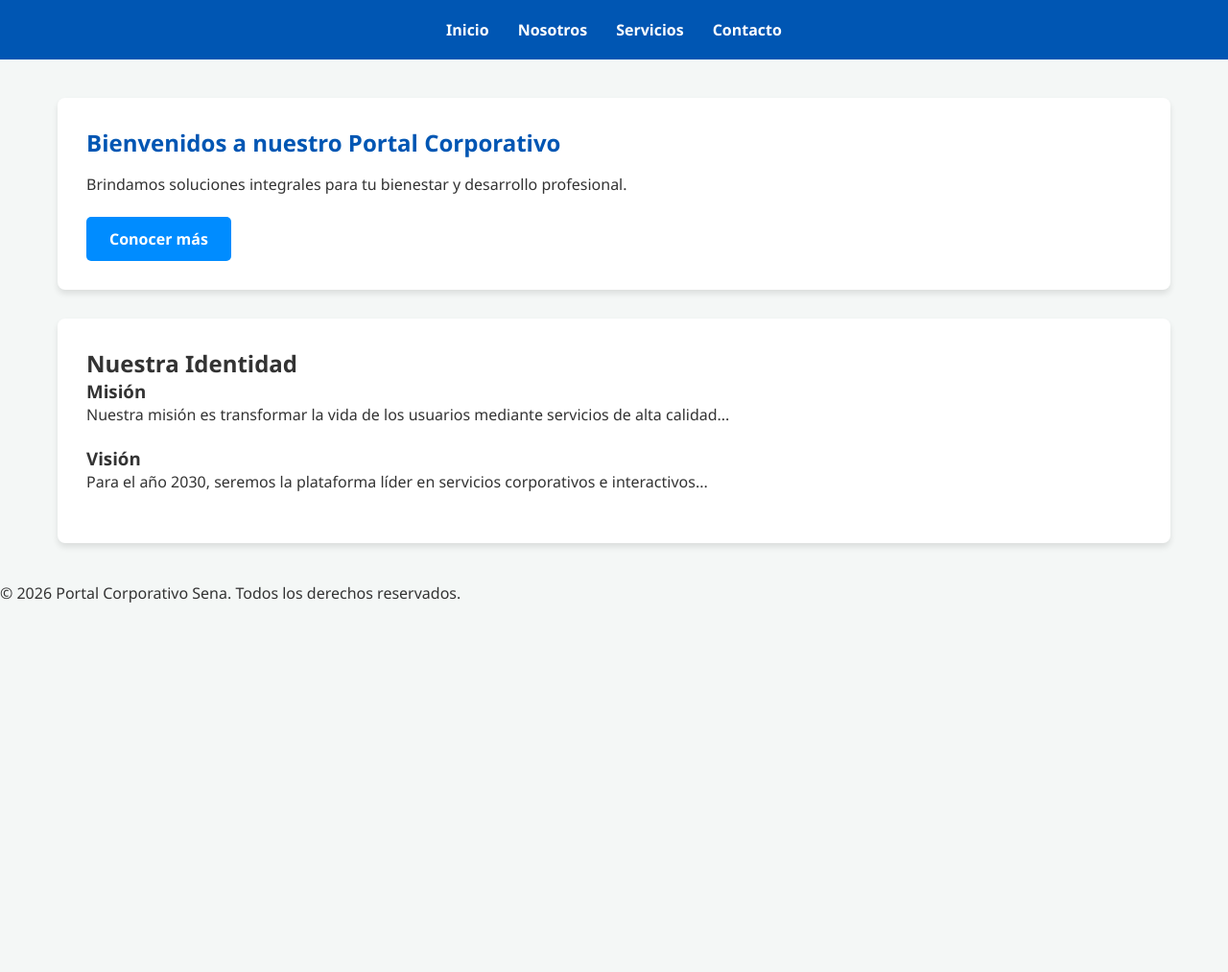
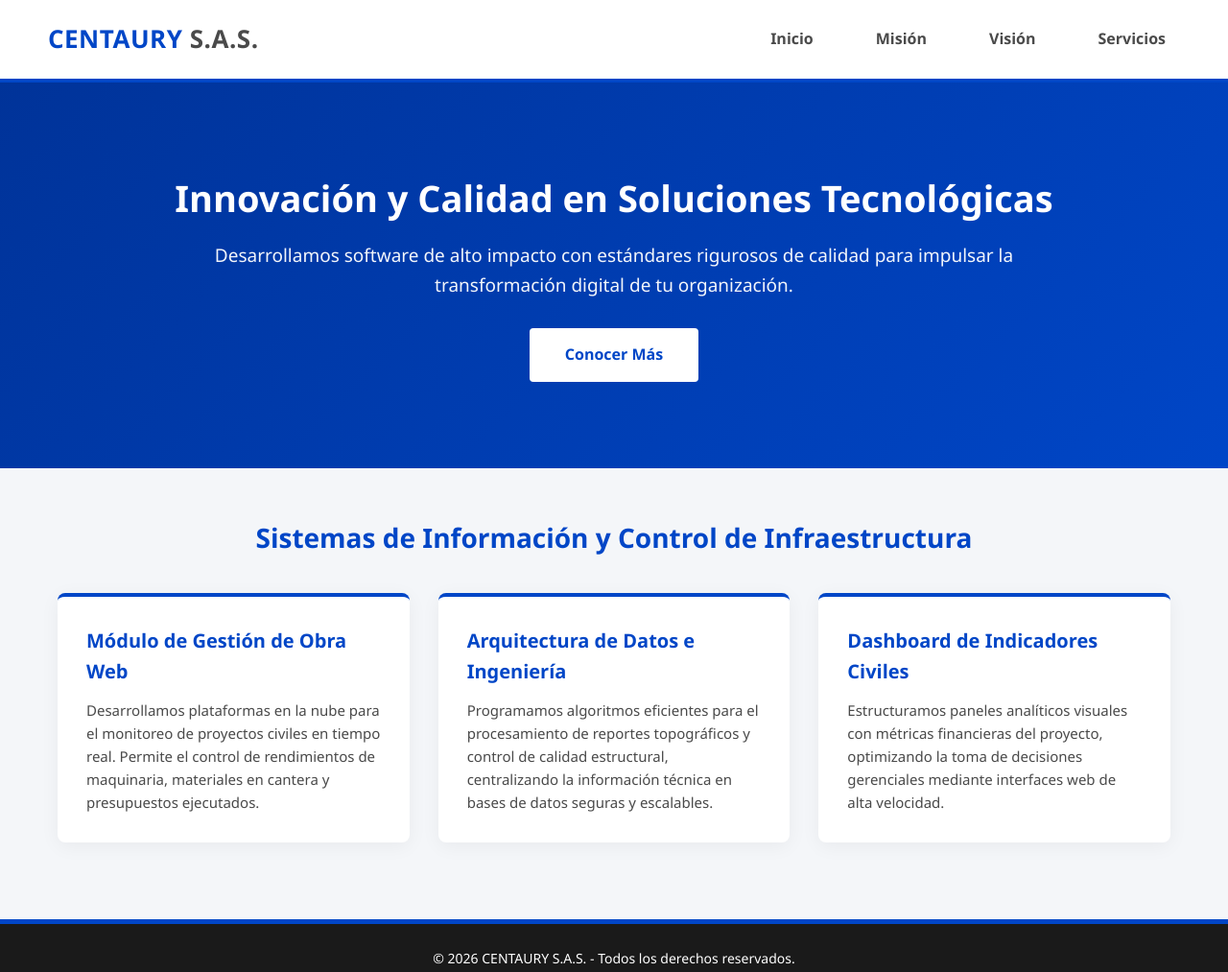
Before and after one commit to MarlonOrtega15/CENTAURY-SAS, a plain HTML site: page index.html in a window 1280 px wide. Shown: the whole page at 96% size. Before the commit the page ends 800 px from the top, so only its background shows below. Drawn offline with Linux system fonts and the light colour scheme.

Commit message:
refactor:aplicar diseño css grid y colores corporativos

```diff
--- a/index.html
+++ b/index.html
@@ -3,46 +3,55 @@
 <head>
     <meta charset="UTF-8">
     <meta name="viewport" content="width=device-width, initial-scale=1.0">
-    <title>CENTAURY S.A.S - Portal Corporativo</title>
+    <title>CENTAURY S.A.S. | Inicio</title>
     <link rel="stylesheet" href="styles.css">
 </head>
 <body>
 
     <header>
+        <div class="logo">
+            <h1>CENTAURY<span> S.A.S.</span></h1>
+        </div>
         <nav>
             <ul>
-                <li><a href="#">Inicio</a></li>
-                <li><a href="#">Nosotros</a></li>
+                <li><a href="index.html">Inicio</a></li>
+                <li><a href="mision.html">Misión</a></li>
+                <li><a href="vision.html">Visión</a></li>
                 <li><a href="#">Servicios</a></li>
-                <li><a href="#">Contacto</a></li>
             </ul>
         </nav>
     </header>
 
+    <section class="hero">
+        <h2>Innovación y Calidad en Soluciones Tecnológicas</h2>
+        <p>Desarrollamos software de alto impacto con estándares rigurosos de calidad para impulsar la transformación digital de tu organización.</p>
+        <a href="#" class="btn-primario">Conocer Más</a>
+    </section>
+
     <main>
-        <section>
-            <h1>Bienvenidos a nuestro Portal Corporativo</h1>
-            <p>Brindamos soluciones integrales para tu bienestar y desarrollo profesional.</p>
-            <div>
-                <button>Conocer más</button>
+        <h2 class="section-title">Sistemas de Información y Control de Infraestructura</h2>
+
+        <div class="grid-servicios">
+
+            <div class="card-empresarial">
+                <h3>Módulo de Gestión de Obra Web</h3>
+                <p>Desarrollamos plataformas en la nube para el monitoreo de proyectos civiles en tiempo real. Permite el control de rendimientos de maquinaria, materiales en cantera y presupuestos ejecutados.</p>
             </div>
-        </section>
 
-        <section>
-            <h2>Nuestra Identidad</h2>
-            <article>
-                <h3>Misión</h3>
-                <p>Nuestra misión es transformar la vida de los usuarios mediante servicios de alta calidad...</p>
-            </article>
-            <article>
-                <h3>Visión</h3>
-                <p>Para el año 2030, seremos la plataforma líder en servicios corporativos e interactivos...</p>
-            </article>
-        </section>
-    </main>
+            <div class="card-empresarial">
+                <h3>Arquitectura de Datos e Ingeniería</h3>
+                <p>Programamos algoritmos eficientes para el procesamiento de reportes topográficos y control de calidad estructural, centralizando la información técnica en bases de datos seguras y escalables.</p>
+            </div>
+
+            <div class="card-empresarial">
+                <h3>Dashboard de Indicadores Civiles</h3>
+                <p>Estructuramos paneles analíticos visuales con métricas financieras del proyecto, optimizando la toma de decisiones gerenciales mediante interfaces web de alta velocidad.</p>
+            </div>
+
+        </div> </main>
 
     <footer>
-        <p>&copy; 2026 Portal Corporativo Sena. Todos los derechos reservados.</p>
+        <p>&copy; 2026 CENTAURY S.A.S. - Todos los derechos reservados.</p>
     </footer>
 
 </body>
--- a/styles.css
+++ b/styles.css
@@ -1,81 +1,164 @@
-/* 1. RESETEO GLOBAL: Borra los márgenes raros que los navegadores traen por defecto */
+/* 1. RESETEO GLOBAL Y FUENTES (Para que se vea limpio en cualquier navegador) */
 * {
     margin: 0;
     padding: 0;
-    box-sizing: border-box; /* Hace que calcular tamaños de cajas sea más fácil */
-    font-family: 'Segoe UI', Tahoma, Geneva, Verdana, sans-serif; /* Tipografía limpia */
+    box-sizing: border-box;
+    font-family: 'Segoe UI', Tahoma, Geneva, Verdana, sans-serif;
 }
 
-/* 2. ESTILOS DEL CUERPO (BODY) */
 body {
-    background-color: #f4f7f6; /* Color de fondo gris muy claro */
-    color: #333333; /* Texto color gris oscuro para que no canse la vista */
+    background-color: #f4f6f9; /* Fondo gris claro muy limpio */
+    color: #333333;
+    line-height: 1.6;
 }
 
-/* 3. ENCABEZADO Y MENÚ (Uso de Flexbox básico) */
+/* 2. ENCABEZADO Y LOGO (COLORES DE HOJA MEMBRETE)*/
 header {
-    background-color: #0056b3; /* Azul corporativo tipo gran empresa */
-    padding: 20px;
+    background-color: #ffffff;
+    border-bottom: 4px solid #0046c7; /*Cambio al azul Rey vivo del membrete*/
+    padding: 20px 50px;
+    display: flex; /*OBLIGATORIO PARA QUE FUNCIONE JUSTIFY Y ALIGN!*/
+    justify-content: space-between;
+    align-items: center;
+    box-shadow: 0 2px 10px rgba(0, 0, 0, 0.05);
 }
 
+.logo h1{
+    color: #0046c7; /*Azul Rey para el nombre principal*/
+    font-size: 26px;
+    font-weight: 800;
+    letter-spacing: 0.5px;
+
+}
+
+.logo span{
+    color: #4a4a4a; /* cambiado al gris oscuro del membrete para el SAS*/
+
+}
+
+/* 3. MENÚ DE NAVEGACIÓN PROFESIONAL*/
 nav ul {
-    list-style: none; /* Le quita los puntitos negros a la lista */
-    display: flex; /* ¡MÁGICA ACTIVACIÓN DE FLEXBOX! Coloca los elementos en fila */
-    justify-content: center; /* Centra horizontalmente los elementos del menú */
-    gap: 30px; /* Crea una separación exacta de 30px entre cada enlace */
+    list-style: none;
+    display: flex;
+    gap: 35px;
 }
 
 nav ul li a {
-    text-decoration: none; /* Le quita la línea subrayada de abajo a los enlaces */
-    color: #ffffff; /* Texto blanco */
-    font-weight: bold; /* Letra en negrita */
+    text-decoration: none;
+    color: #4a4a4a; /* gris corporativo*/
+    font-weight: 600;
     font-size: 16px;
+    transition: all 0.3s ease;
+    padding: 8px 15px;
+    border-radius: 4px;
+}
+nav ul li a:hover {
+    color: #0046c7;
+    background-color: #e6edfa; /*findo azul muy siave al pasar el mause*/
+
 }
 
-/* Efecto Hover: Cambia de color cuando pasas el ratón por encima */
-nav ul li a:hover {
-    color: #ffc107; /* Color amarillo corporativo al pasar el mouse */
+/* 4. SECCIÓM HERO / BIENVENIDA (ENFOQUE EN PROYECTOS CIVILES */
+.hero {
+    background: linear-gradient(135deg, #003399 0%,#0046c7 100%); /*degradado con azul rey*/
+    color: #ffffff;
+    padding: 90px 50px;
+    text-align: center;
 }
 
-/* 4. SECCIÓN PRINCIPAL */
-main {
-    max-width: 1200px; /* Evita que la página se desarme en pantallas gigantes */
-    margin: 40px auto; /* Centra el bloque entero en la pantalla y da margen arriba/abajo */
-    padding: 0 20px;
+.hero h2{
+    font-size: 38px;
+    margin-bottom: 15px;
+    font-weight: 700;
+
 }
 
-/* Tarjeta Hero / Bienvenida */
-section {
-    background-color: #ffffff; /* Fondo blanco para simular una tarjeta limpia */
-    padding: 30px;
-    border-radius: 8px; /* Bordes redondeados modernos */
-    margin-bottom: 30px; /* Separación con la siguiente tarjeta */
-    box-shadow: 0 4px 6px rgba(0, 0, 0, 0.1); /* Sombra suave para dar profundidad */
+.hero p {
+    font-size: 19px;
+    max-width: 850px;
+    margin: 0 auto 30px auto;
+    opacity: 0.95;
 }
 
-h1 {
-    color: #0056b3;
-    margin-bottom: 15px; /* Separa el título del párrafo */
+.btn-primario{
+    display: inline-block;
+    background-color: #ffffff; /*Boton blanco limpio*/
+    color: #0046c7; /*Letras azul rey*/
+    text-decoration: none;
+    padding: 13px 35px;
+    font-weight: 700;
+    border-radius: 4px;
+    transition: all 0.3s ease;
+    border: 2px solid #ffffff;
 }
 
-p {
-    line-height: 1.6; /* Da espacio entre líneas de texto para mejorar la lectura */
-    margin-bottom: 20px;
+.btn-primario:hover {
+    background-color: transparent;
+    color: #ffffff; /*se invierten los colores al pasar el mouse*/
+
 }
 
-/* Estilo del Botón */
-button {
-    background-color: #008cff; /* Color naranja llamativo */
-    color: white;
-    border: none; /* Quita el borde feo por defecto */
-    padding: 12px 24px; /* Tamaño del botón (arriba/abajo, izquierda/derecha) */
-    font-size: 16px;
-    font-weight: bold;
-    border-radius: 5px;
-    cursor: pointer; /* Cambia el cursor a una manito al pasar sobre él */
-    transition: background 0.3s ease; /* Suaviza el cambio de color */
+/* 5. CONTENIDO PRINCIPAL Y CUADRICULA (ESTILO DATACREDITO) */
+main {
+    max-width: 1200px;
+    margin: 50px auto;
+    padding:  0 20px;
 }
 
-button:hover {
-    background-color: #e65c00; /* Naranja más oscuro al pasar el mouse */
+.section-title {
+    text-align: center;
+    color: #0046c7;
+    margin-bottom: 35px;
+    font-size: 28px;
+    font-weight: 700;
+
 }
+
+/* Aqui esta la rejilla que busca el <div class="grid-servicios"> de tu html*/
+.grid-servicios{
+    display: grid;
+    grid-template-columns: repeat(auto-fit, minmax(300px, 1fr));
+    gap: 30px;
+    margin-top: 20px;
+}
+
+/*Aqui estan las tarjetas de buscan el <div class="card-empesarial">*/
+.card-empresarial{
+    background: #ffffff;
+    border-radius: 8px;
+    padding: 30px;
+    border-top: 4px solid #0046c7; /* Linea azul rey arriba de cada tarjeta */
+    box-shadow: 0 4px 20px rgb(0, 0, 0 , 0.05);
+    transition: transform 0.3s ease, box-shadow 0.3s ease;
+}
+
+.card-empresarial:hover{
+    transform: translateY(-5px); /*eleva la tarjeta*/
+    box-shadow: 0 8px 25px rgba(0, 46, 199, 0.12); /*sombra mas profunda */
+}
+
+.card-empresarial h3{
+    color: #0046c7;
+    font-size: 20px;
+    margin-bottom: 12px;
+    font-weight: 700;
+}
+
+.card-empresarial p{
+    color: #4a4a4a;
+    font-size: 15px;
+    line-height: 1.6;
+
+}
+
+/* 6. PIE DE PAGINA (FOOTER- GRIS OSCURO DE LA BASE DEL MEMBRETE)*/
+footer{
+    background-color: #1a1a1a; /*gis casi negro, muy elegante*/
+    color: #ffffff;
+    text-align: center;
+    padding: 25px;
+    margin-top: 80px;
+    font-size: 14px;
+    border-top: 5px solid #0046c7;
+
+}
```
Also changed, not shown: mision.html (added, +37 -0 lines), vision.html (added, +37 -0 lines).
